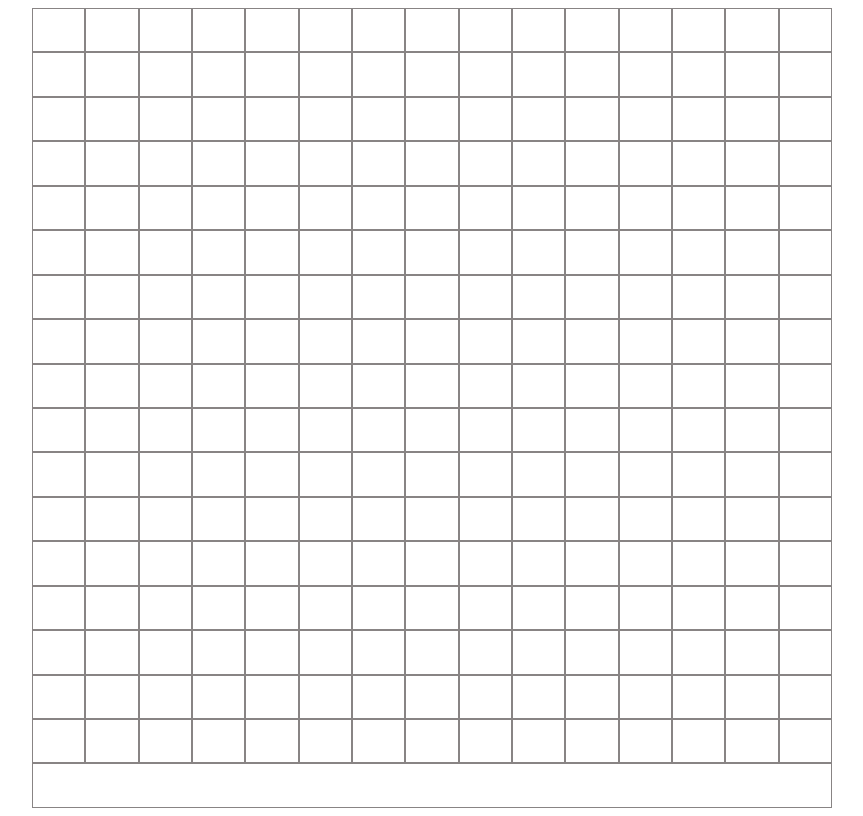
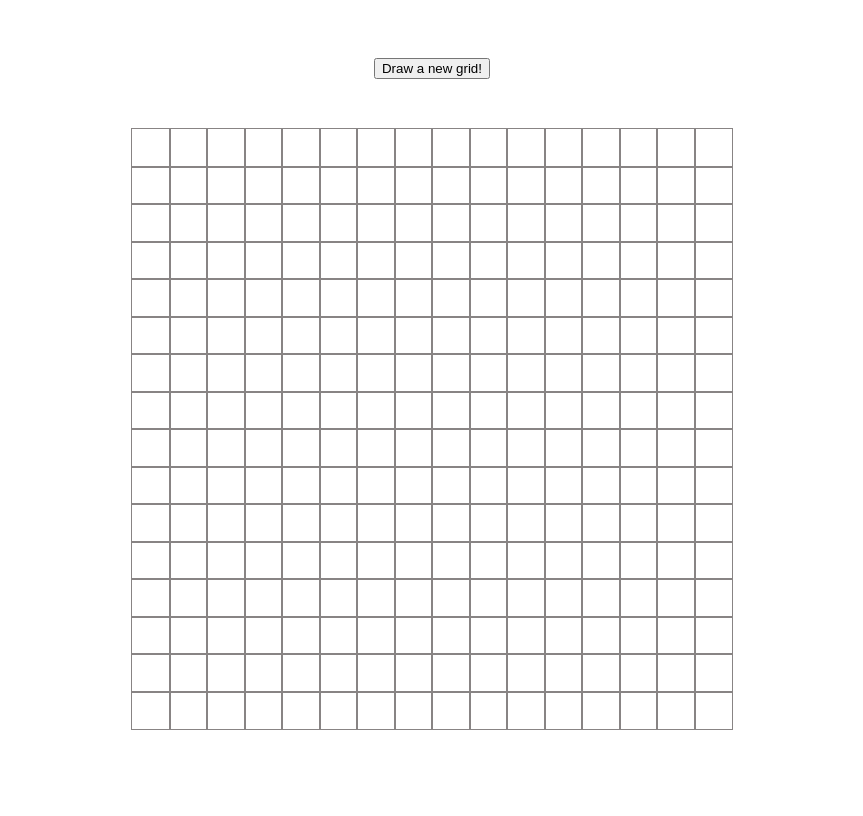
Before and after one commit to eralmeida/etch-a-sketch, a plain HTML site: page index.html in a window 1280 px wide. Shown: the whole page, without its empty margins (208-1071 px from the left). Drawn offline with Linux system fonts and the light colour scheme.

Commit message:
Finished

```diff
--- a/index.html
+++ b/index.html
@@ -9,6 +9,7 @@
     <title>Etch-a-Sketch</title>
   </head>
   <body>
+    <button onclick="newGridButtonHandler()">Draw a new grid!</button>
     <div class="container"></div>
   </body>
 </html>
--- a/script.js
+++ b/script.js
@@ -1,9 +1,8 @@
-function start(n = 16) {
-  drawGrid(n)
-}
+function drawGrid(numberOfRows = 16) {
+  let container = document.querySelector('.container')
 
-function drawGrid(numberOfRows) {
-  let container = document.querySelector('.container')
+  container.replaceChildren()
+
   for (let i = 1; i <= numberOfRows * numberOfRows; i++) {
     let cell = document.createElement('div')
     cell.classList.add('cell')
@@ -11,8 +10,28 @@ function drawGrid(numberOfRows) {
     let percentage = `${100 / numberOfRows}%`
     cell.style.flexBasis = percentage
 
+    cell.addEventListener('mouseenter', paintCellHandler)
+
     container.appendChild(cell)
   }
 }
 
-start()
+function paintCellHandler(event) {
+  let color =
+    '#' +
+    Math.floor(Math.random() * (0xffffff + 1))
+      .toString(16)
+      .padStart(6, '0')
+  event.target.style.backgroundColor = `${color}`
+}
+
+function newGridButtonHandler() {
+  let gridSize = prompt("What's the new size?", 16)
+  if (gridSize > 100) {
+    alert('The maximum number of rows of 100')
+  } else {
+    drawGrid(gridSize)
+  }
+}
+
+drawGrid()
--- a/style.css
+++ b/style.css
@@ -1,12 +1,14 @@
 body {
+  padding-top: 50px;
   display: flex;
-  justify-content: center;
-  flex-direction: row;
+  flex-direction: column;
+  align-items: center;
 }
 
 .container {
-  height: 800px;
-  width: 800px;
+  padding-top: 50px;
+  height: 600px;
+  width: 600px;
   display: flex;
   flex-wrap: wrap;
 }
@@ -14,5 +16,9 @@ body {
 .cell {
   flex-grow: 1;
   flex-shrink: 1;
-  border: 1px solid rgb(136, 132, 132);
+  outline: 1px solid rgb(136, 132, 132);
 }
+
+.colored-cell {
+  background-color: black;
+}
```
